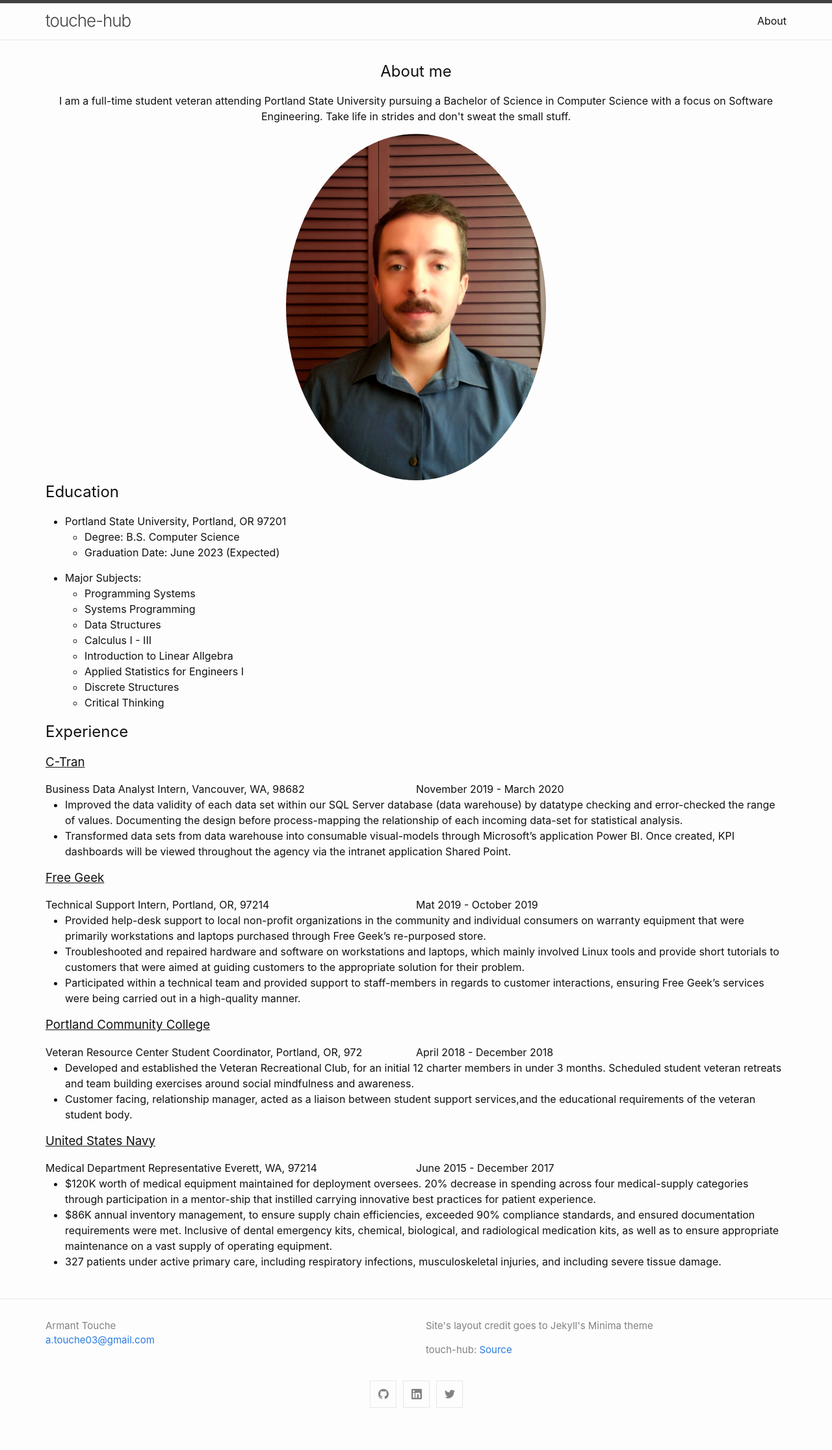
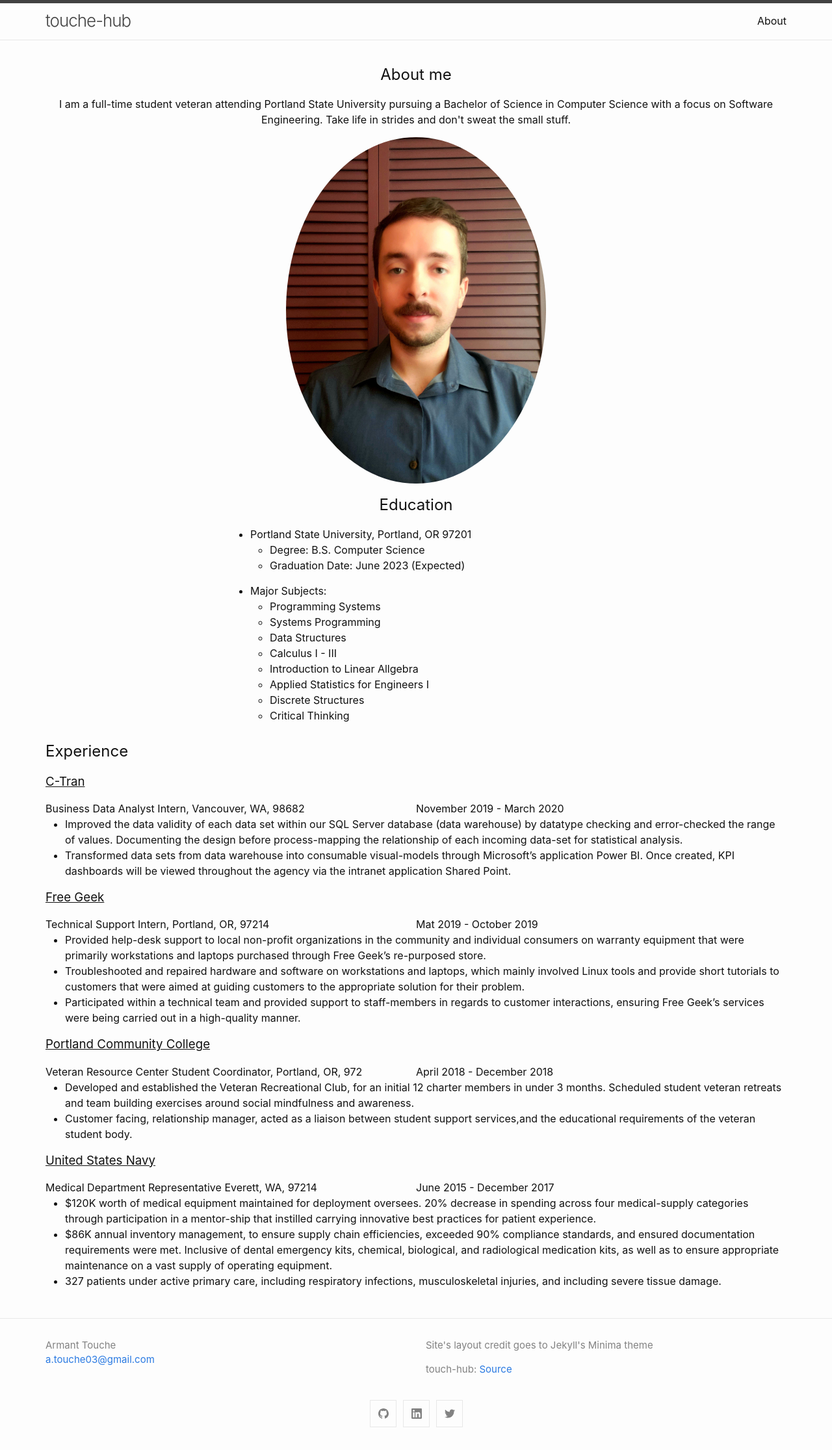
Before and after one commit to ActIII03/personal_website, a Jekyll site: the page built from about.md, in a window 1280 px wide. Shown: the whole page at 65% size. Built offline with Jekyll 4.4.1, drawn with Linux system fonts in a browser that asks for light colours; before the commit the page ends 2201 px from its top, so only the background shows below that.

Commit message:
css updates

```diff
--- a/_includes/resume-education.html
+++ b/_includes/resume-education.html
@@ -1,8 +1,7 @@
 <!--Change CSS for ul tags -->
 <div class = "resume-education">
 
-<h2> Education </h2>
-
+<h2 id="section-title"> Education </h2>
 <ul>
 	<li>Portland State University, Portland, OR 97201</li>
 		<ul>
--- a/_sass/minima/custom-styles.scss
+++ b/_sass/minima/custom-styles.scss
@@ -8,6 +8,18 @@
 
 .resume-header{
 	text-align:center;
+  margin: auto;
+  padding: 5px;
+}
+
+.resume-education {
+    margin: auto;
+    width: 50%;
+    padding: 10px;
+}
+
+ h2#section-title{
+  text-align: center;
 }
 
 .resume-experience .description {
@@ -36,10 +48,8 @@
  	border-radius: 50%;
 }
 
-photo-outer {
+.photo-outer {
   	width: 100%;
-  	max-width: 400px;
   	height: auto;
   	border-radius: 50%;
-
  }
```
Also changed, not shown: 6 other files.
